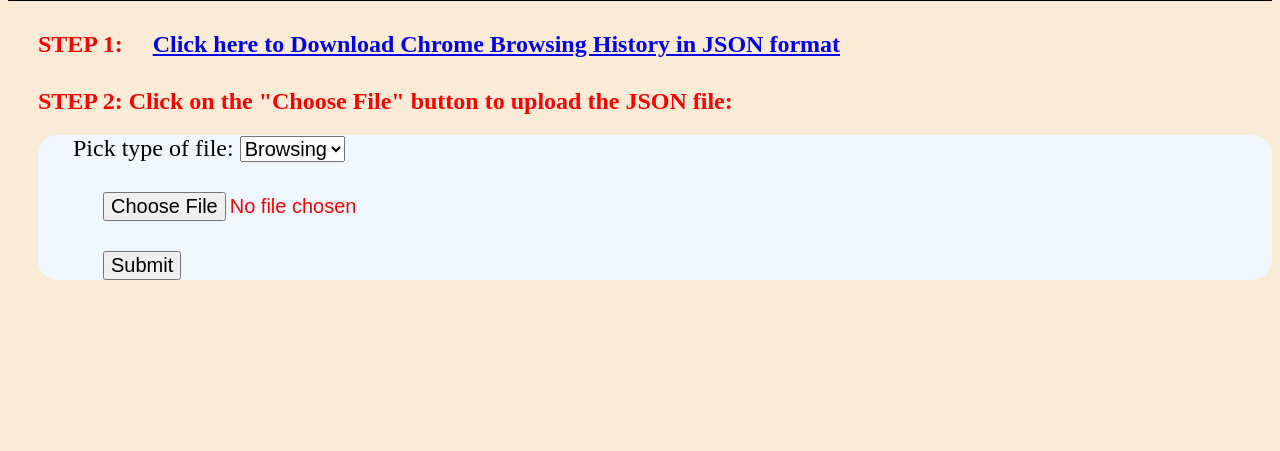
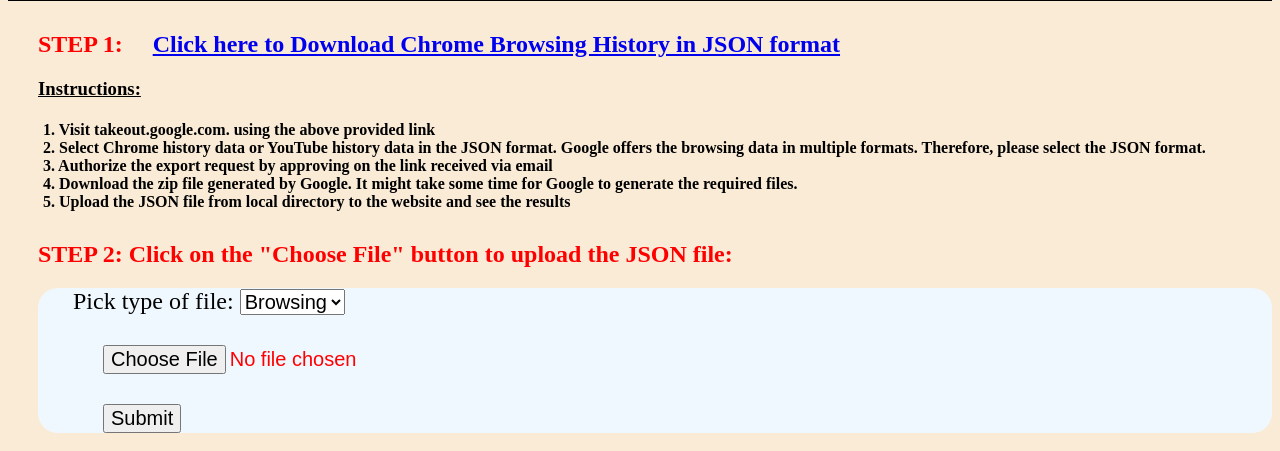
Before and after one commit to bhavish2207/Pause-and-Ponder-Self-Introspection, a Flask app: page / in a window 1280 px wide. Shown: the part 133-584 px from the top of the page. Run offline with Flask 2, Linux system fonts and the light colour scheme; parts of the project's set-up code (start-up, migrations or seed data) failed here and were passed over.

Commit message:
Update index.html

```diff
--- a/app/templates/public/index.html
+++ b/app/templates/public/index.html
@@ -51,6 +51,12 @@ font-size: smaller;
 select {
 font-size: smaller;
 }
+h3{
+margin-left:30px;
+}
+h4{
+margin-left:35px;
+}
 
 </style>
 </head>
@@ -63,6 +69,14 @@ PAUSE & PONDER
 </div>
 
 <h2>STEP 1:<a href="https://takeout.google.com/" target="_blank">Click here to Download Chrome Browsing History in JSON format</a></h2>
+<h3><u>Instructions:</u></h3>
+<h4>
+1. Visit takeout.google.com. using the above provided link</br>
+2. Select Chrome history data or YouTube history data in the JSON format. Google offers the browsing data in multiple formats. Therefore, please select the JSON format.</br>
+3. Authorize the export request by approving on the link received via email </br>
+4. Download the zip file generated by Google. It might take some time for Google to generate the required files.</br>
+5. Upload the JSON file from local directory to the website and see the results</br>
+</h4>
 
 <h2>STEP 2: Click on the "Choose File" button to upload the JSON file:</h2>
 
@@ -79,5 +93,9 @@ PAUSE & PONDER
 {% if args %}
 {{data | safe}}
 {% endif %}
+{% if args == False %}
+</br>
+<h3 style = "color:red;font-size: large;">{{data}}</h3>
+{% endif %}
 </body>
 </html>
```
